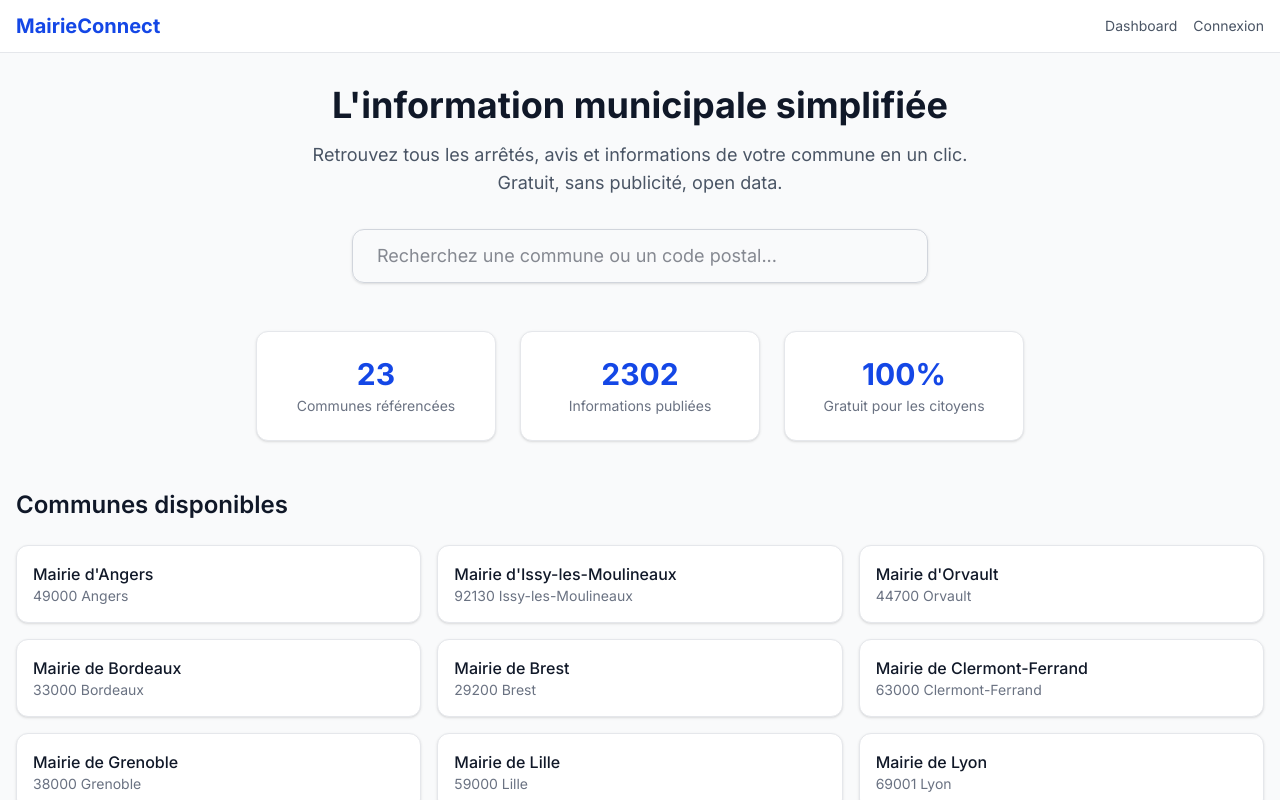
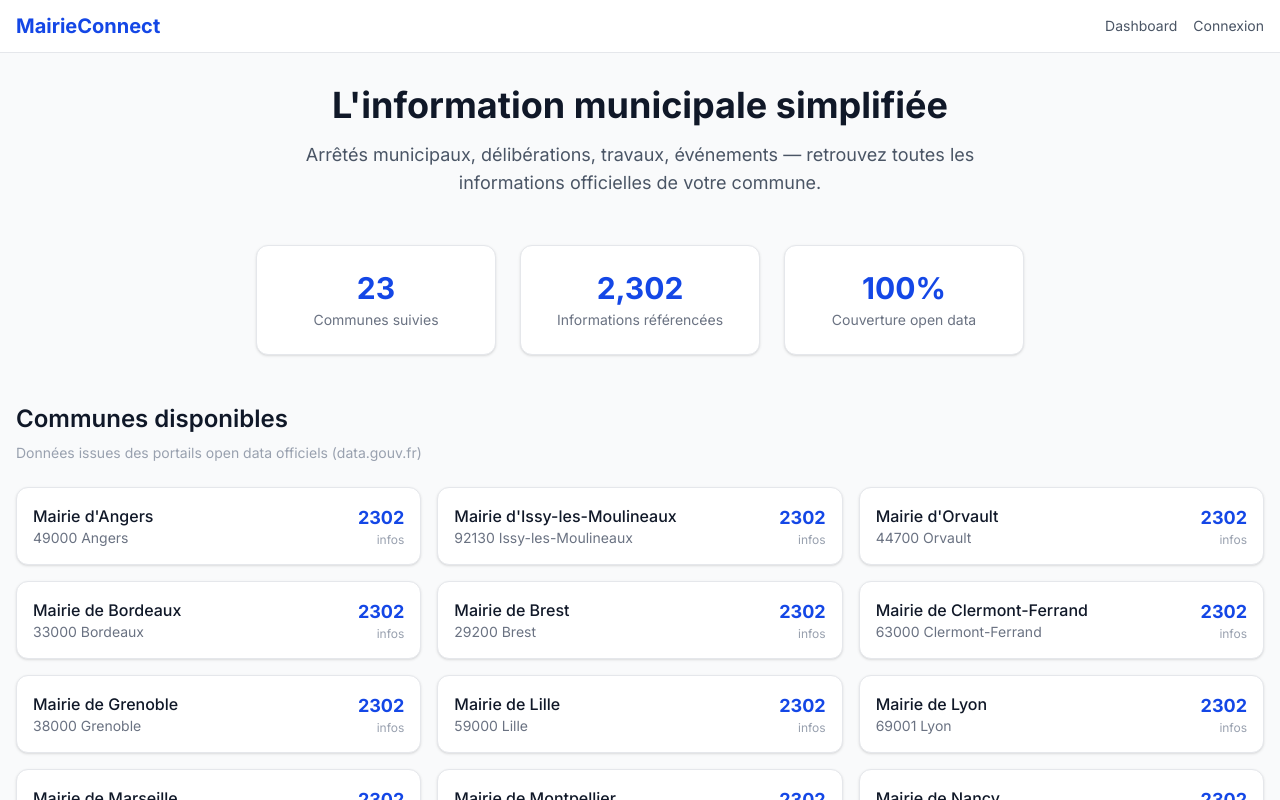
Before and after one commit to Cypriendj4/MairieConnect, a Next.js app: page / in a window 1280 px wide. Shown: the top 800 px of the page. Built offline with nearby package versions, Linux system fonts and the light colour scheme.

Commit message:
Only show cities with notices, display count per city

```diff
--- a/src/app/page.tsx
+++ b/src/app/page.tsx
@@ -3,11 +3,20 @@ import { db } from '@/lib/data';
 export const dynamic = 'force-dynamic';
 
 export default async function HomePage() {
-  const [tenants, totalTenants, totalNotices] = await Promise.all([
-    db.tenant.findMany({ where: { isActive: true }, orderBy: { name: 'asc' }, take: 100 }),
-    db.tenant.count({ where: { isActive: true } }),
-    db.officialNotice.count({ where: { isPublished: true } }),
-  ]);
+  const allTenants = await db.tenant.findMany({ orderBy: { name: 'asc' } });
+  const totalNotices = await db.officialNotice.count({ where: { isPublished: true } });
+
+  // Compter les notices par ville et ne garder que celles qui en ont
+  const tenantNoticeCounts = await Promise.all(
+    allTenants.map(async (t: any) => ({
+      tenant: t,
+      count: await db.officialNotice.count({ where: { tenantId: t.id, isPublished: true } }),
+    }))
+  );
+
+  const activeTenants = tenantNoticeCounts
+    .filter((t: any) => t.count > 0)
+    .sort((a: any, b: any) => b.count - a.count);
 
   return (
     <div className="mx-auto max-w-7xl px-4 py-8">
@@ -16,45 +25,55 @@ export default async function HomePage() {
           L&apos;information municipale simplifiée
         </h1>
         <p className="text-lg text-gray-600 max-w-2xl mx-auto mb-8">
-          Retrouvez tous les arrêtés, avis et informations de votre commune
-          en un clic. Gratuit, sans publicité, open data.
+          Arrêtés municipaux, délibérations, travaux, événements —
+          retrouvez toutes les informations officielles de votre commune.
         </p>
-        <div className="max-w-xl mx-auto">
-          <input type="search" placeholder="Recherchez une commune ou un code postal..."
-            className="w-full px-6 py-3 rounded-xl border border-gray-300 shadow-sm focus:outline-none focus:ring-2 focus:ring-blue-500 focus:border-transparent text-lg" />
-        </div>
       </section>
 
       <section className="mb-12 grid grid-cols-1 md:grid-cols-3 gap-6 max-w-3xl mx-auto">
         <div className="bg-white rounded-xl shadow-sm border border-gray-200 p-6 text-center">
-          <p className="text-3xl font-bold text-blue-700">{totalTenants}</p>
-          <p className="text-sm text-gray-500 mt-1">Communes référencées</p>
+          <p className="text-3xl font-bold text-blue-700">{activeTenants.length}</p>
+          <p className="text-sm text-gray-500 mt-1">Communes suivies</p>
         </div>
         <div className="bg-white rounded-xl shadow-sm border border-gray-200 p-6 text-center">
-          <p className="text-3xl font-bold text-blue-700">{totalNotices}</p>
-          <p className="text-sm text-gray-500 mt-1">Informations publiées</p>
+          <p className="text-3xl font-bold text-blue-700">{totalNotices.toLocaleString()}</p>
+          <p className="text-sm text-gray-500 mt-1">Informations référencées</p>
         </div>
         <div className="bg-white rounded-xl shadow-sm border border-gray-200 p-6 text-center">
-          <p className="text-3xl font-bold text-blue-700">100%</p>
-          <p className="text-sm text-gray-500 mt-1">Gratuit pour les citoyens</p>
+          <p className="text-3xl font-bold text-blue-700">
+            {((activeTenants.length / Math.max(allTenants.length, 1)) * 100).toFixed(0)}%
+          </p>
+          <p className="text-sm text-gray-500 mt-1">Couverture open data</p>
         </div>
       </section>
 
       <section>
-        <h2 className="text-2xl font-semibold text-gray-900 mb-6">Communes disponibles</h2>
-        <div id="results" className="grid grid-cols-1 sm:grid-cols-2 lg:grid-cols-3 gap-4">
-          {tenants.map((tenant: any) => (
+        <h2 className="text-2xl font-semibold text-gray-900 mb-2">Communes disponibles</h2>
+        <p className="text-sm text-gray-400 mb-6">
+          Données issues des portails open data officiels (data.gouv.fr)
+        </p>
+        <div className="grid grid-cols-1 sm:grid-cols-2 lg:grid-cols-3 gap-4">
+          {activeTenants.map(({ tenant, count }: any) => (
             <Link key={tenant.id} href={`/commune/${tenant.slug}`}
-              className="bg-white rounded-xl shadow-sm border border-gray-200 p-4 hover:shadow-md hover:border-blue-300 transition-all">
-              <div className="flex items-center gap-3">
-                <div>
-                  <p className="font-medium text-gray-900">{tenant.name}</p>
-                  <p className="text-sm text-gray-500">{tenant.postCode} {tenant.cityName}</p>
-                </div>
+              className="bg-white rounded-xl shadow-sm border border-gray-200 p-4 hover:shadow-md hover:border-blue-300 transition-all flex items-center justify-between"
+            >
+              <div>
+                <p className="font-medium text-gray-900">{tenant.name}</p>
+                <p className="text-sm text-gray-500">{tenant.postCode} {tenant.cityName}</p>
+              </div>
+              <div className="text-right">
+                <p className="text-lg font-bold text-blue-700">{count}</p>
+                <p className="text-xs text-gray-400">{count > 1 ? 'infos' : 'info'}</p>
               </div>
             </Link>
           ))}
         </div>
+        {allTenants.length > activeTenants.length && (
+          <p className="text-sm text-gray-400 mt-6 text-center">
+            {allTenants.length - activeTenants.length} communes supplémentaires arrivent bientôt
+            (données open data en cours d&apos;import)
+          </p>
+        )}
       </section>
     </div>
   );
```
